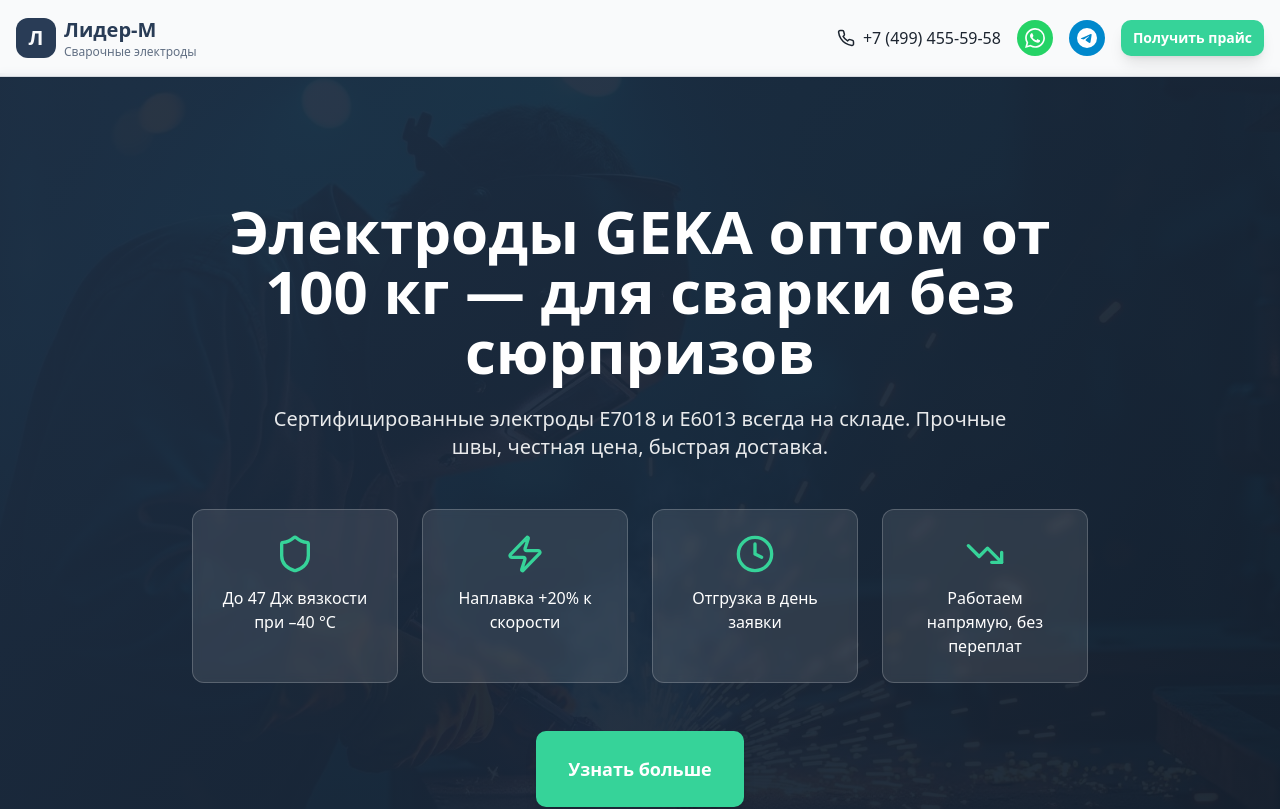
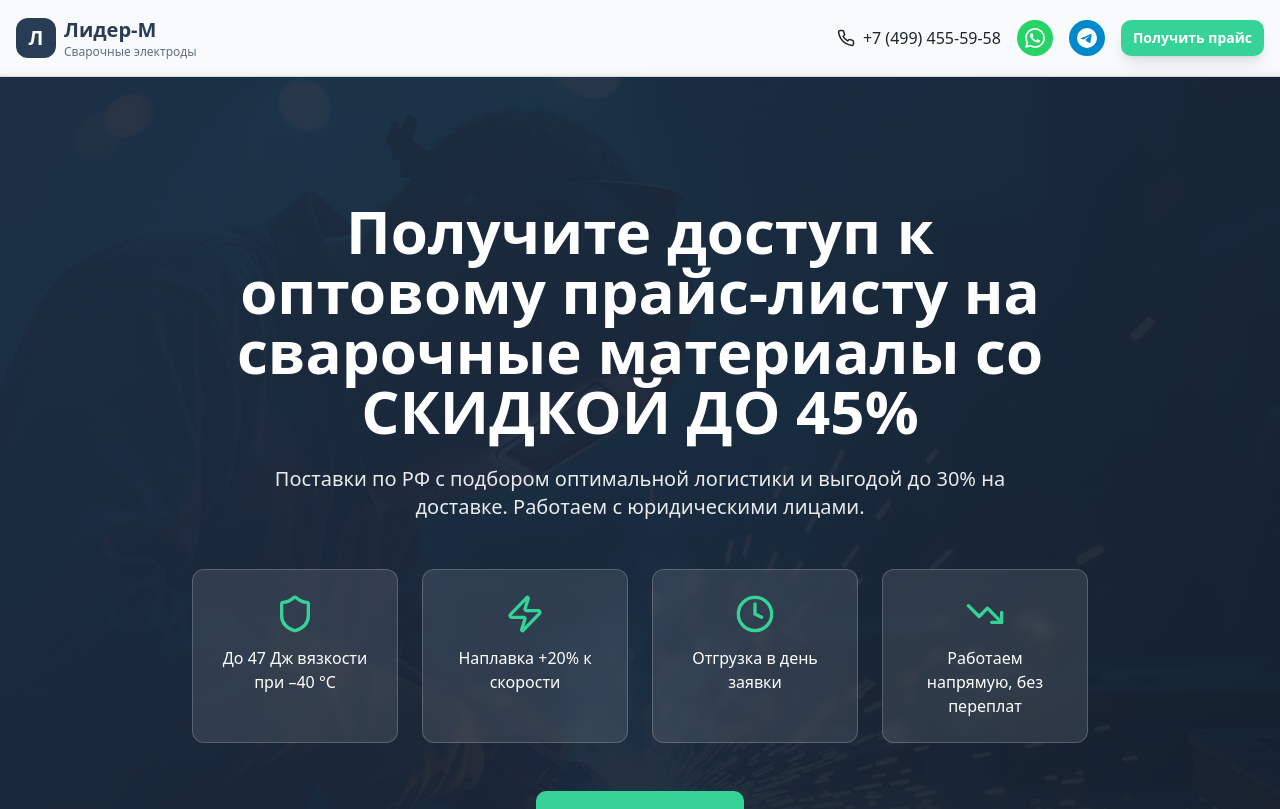
Before and after one commit to expresstilda/geka-weld-essentials, a React (Vite) app: page / in a window 1280 px wide. Shown: the top 809 px of the page. Built offline with nearby package versions, Linux system fonts and the light colour scheme; the HTML template or start-up script is replaced by a standard one.

Commit message:
Update hero section text

```diff
--- a/src/components/Hero.tsx
+++ b/src/components/Hero.tsx
@@ -21,10 +21,10 @@ const Hero = () => {
       <div className="container relative z-10 px-4 py-20 md:py-32">
         <div className="max-w-4xl mx-auto text-center animate-fade-in">
           <h1 className="text-4xl md:text-5xl lg:text-6xl font-bold text-white mb-6 leading-tight">
-            Электроды GEKA оптом от 100 кг — для сварки без сюрпризов
+            Получите доступ к оптовому прайс-листу на сварочные материалы со СКИДКОЙ ДО 45%
           </h1>
           <p className="text-lg md:text-xl text-white/90 mb-12 max-w-3xl mx-auto">
-            Сертифицированные электроды E7018 и E6013 всегда на складе. Прочные швы, честная цена, быстрая доставка.
+            Поставки по РФ с подбором оптимальной логистики и выгодой до 30% на доставке. Работаем с юридическими лицами.
           </p>
 
           <div className="grid grid-cols-1 md:grid-cols-2 lg:grid-cols-4 gap-6 mb-12">
```
